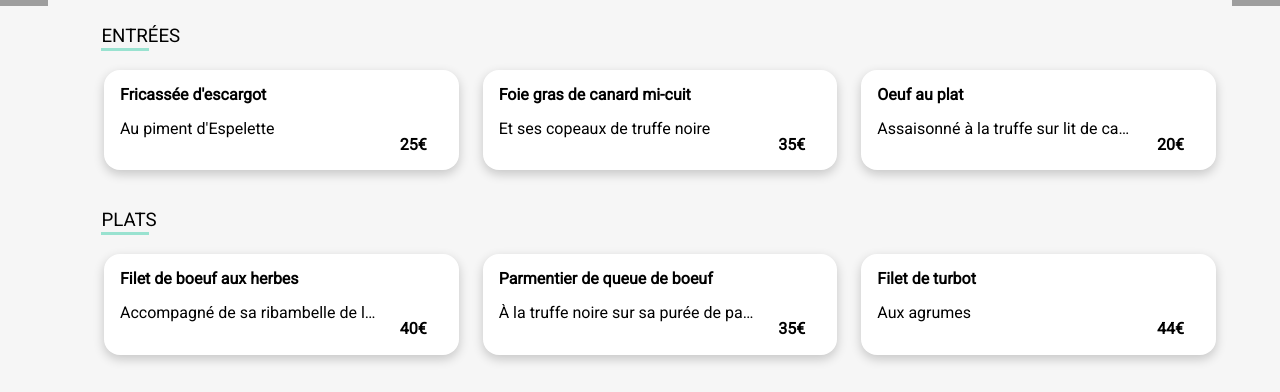
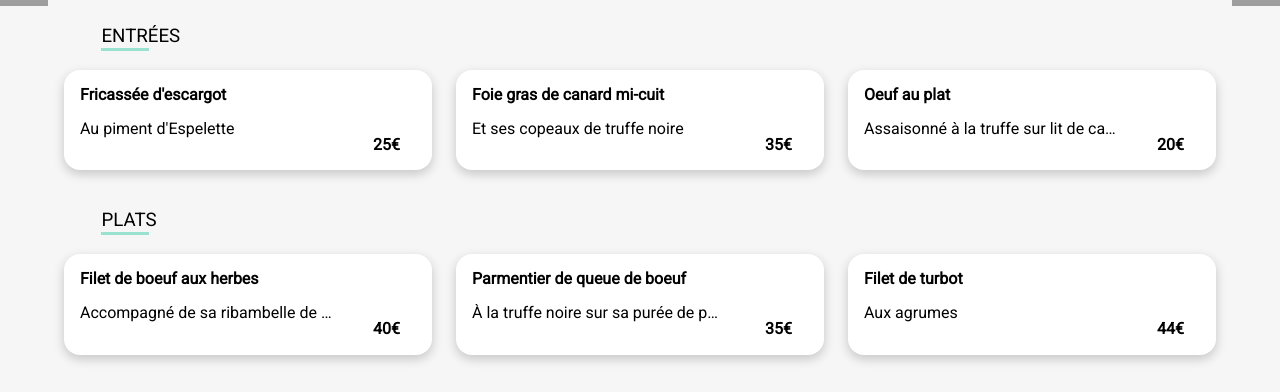
Before and after one commit to ArenasTimea/Projet3, a website: page pages/palette.html in a window 1280 px wide. Shown: the part 394-786 px from the top of the page. Drawn offline with Linux system fonts and the light colour scheme; grey boxes are pictures that could not be loaded; a web font is replaced by a local one.

Commit message:
LastCorrectionViewGitpages

```diff
--- a/Assets/sass/layout/main.scss
+++ b/Assets/sass/layout/main.scss
@@ -216,6 +216,7 @@ main {
                 grid-template-columns: repeat(1, 1fr);
                 grid-gap: 1.5em;
                 margin: 1em 0 2.5em;
+                padding: 0;
 
                 @media screen and (min-width: 980px) {
                     grid-template-columns: repeat(2, 1fr);
@@ -237,6 +238,11 @@ main {
                     & h4 {
                         margin: 0 0 0.5rem 0;
                         font-size: 1em;
+                        white-space: nowrap;
+                        text-overflow: ellipsis;
+                        overflow: hidden;
+                        transition: all 0.5s;
+                        width: 85%;
                     }
 
                     & p {
@@ -245,7 +251,7 @@ main {
                         text-overflow: ellipsis;
                         overflow: hidden;
                         transition: all 0.5s;
-                        width: 80%;
+                        width: 75%;
                     }
 
                     & strong {
@@ -277,6 +283,10 @@ main {
                 }
 
                 & .items:hover {
+                    & h4 {
+                        width: 70%;
+                    }
+
                     & p {
                         width: 65%;
                     }
```
Also changed, not shown: index.html (+2 -2 lines), Assets/css/index.css.
